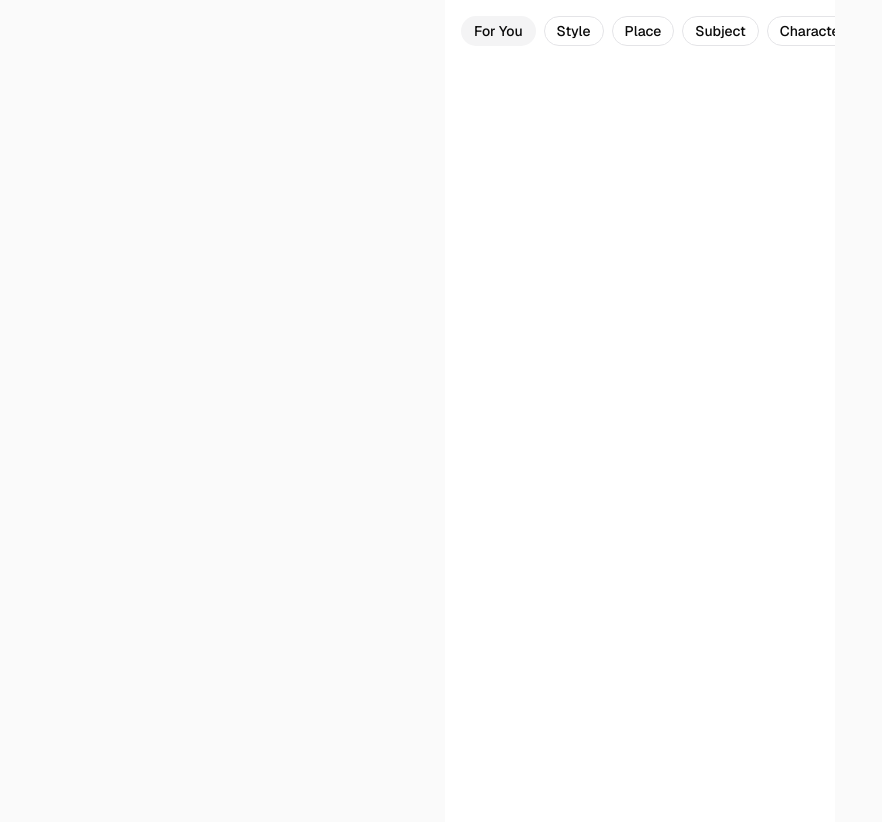
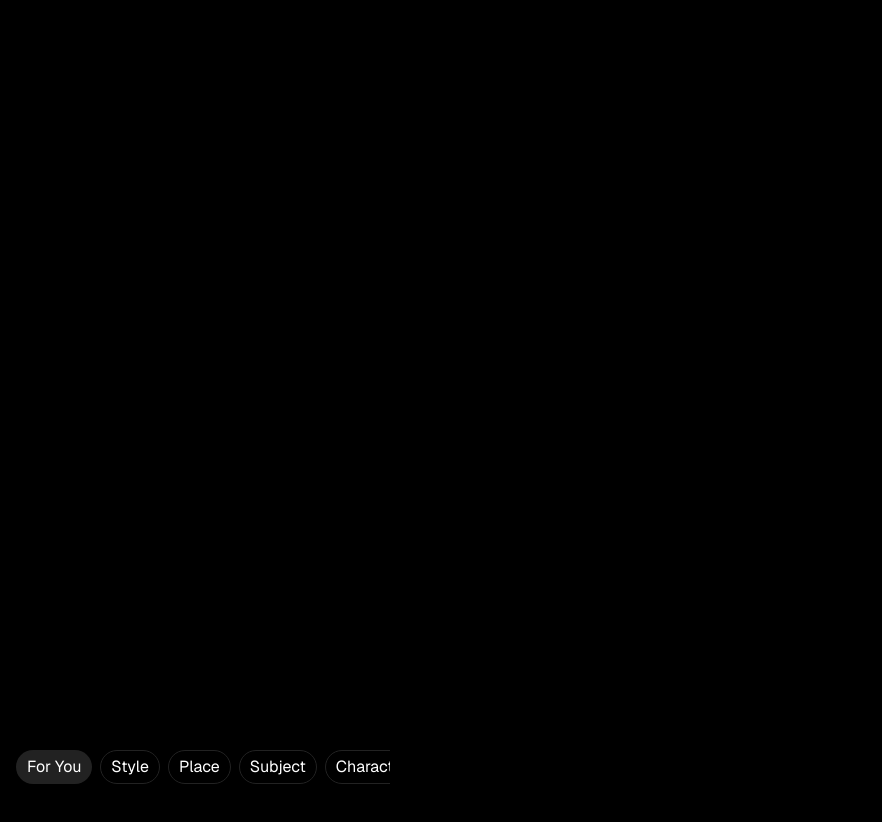
Before and after one commit to saboorbakshi/gentube, a Next.js app: page / in a window 1280 px wide. Shown: the top 822 px of the page, without its empty margins (0-882 px from the left). After the commit the page ends 800 px from the top, so only its background shows below. Built offline with nearby package versions, Linux system fonts and the light colour scheme.

Commit message:
feat: update theme

```diff
--- a/app/globals.css
+++ b/app/globals.css
@@ -1,13 +1,10 @@
 @import "tailwindcss";
 @import "tw-animate-css";
-
-@custom-variant dark (&:is(.dark *));
 
 @theme inline {
   --color-background: var(--background);
   --color-foreground: var(--foreground);
-  --font-sans: var(--font-geist-sans);
-  --font-mono: var(--font-geist-mono);
+  --font-sans: var(--font-lexend);
   --color-sidebar-ring: var(--sidebar-ring);
   --color-sidebar-border: var(--sidebar-border);
   --color-sidebar-accent-foreground: var(--sidebar-accent-foreground);
@@ -48,8 +45,8 @@
 
 :root {
   --radius: 0.625rem;
-  --background: oklch(1 0 0);
-  --foreground: oklch(0.145 0 0);
+  --background: #000000;
+  --foreground: oklch(100% 0.00011 271.152);
   --card: oklch(1 0 0);
   --card-foreground: oklch(0.145 0 0);
   --popover: oklch(1 0 0);
@@ -63,7 +60,7 @@
   --accent: oklch(0.97 0 0);
   --accent-foreground: oklch(0.205 0 0);
   --destructive: oklch(0.577 0.245 27.325);
-  --border: oklch(0.922 0 0);
+  --border: oklch(81.093% 0.00009 271.152);
   --input: oklch(0.922 0 0);
   --ring: oklch(0.708 0 0);
   --chart-1: oklch(0.646 0.222 41.116);
@@ -81,45 +78,12 @@
   --sidebar-ring: oklch(0.708 0 0);
 }
 
-.dark {
-  --background: oklch(0.145 0 0);
-  --foreground: oklch(0.985 0 0);
-  --card: oklch(0.205 0 0);
-  --card-foreground: oklch(0.985 0 0);
-  --popover: oklch(0.205 0 0);
-  --popover-foreground: oklch(0.985 0 0);
-  --primary: oklch(0.922 0 0);
-  --primary-foreground: oklch(0.205 0 0);
-  --secondary: oklch(0.269 0 0);
-  --secondary-foreground: oklch(0.985 0 0);
-  --muted: oklch(0.269 0 0);
-  --muted-foreground: oklch(0.708 0 0);
-  --accent: oklch(0.269 0 0);
-  --accent-foreground: oklch(0.985 0 0);
-  --destructive: oklch(0.704 0.191 22.216);
-  --border: oklch(1 0 0 / 10%);
-  --input: oklch(1 0 0 / 15%);
-  --ring: oklch(0.556 0 0);
-  --chart-1: oklch(0.488 0.243 264.376);
-  --chart-2: oklch(0.696 0.17 162.48);
-  --chart-3: oklch(0.769 0.188 70.08);
-  --chart-4: oklch(0.627 0.265 303.9);
-  --chart-5: oklch(0.645 0.246 16.439);
-  --sidebar: oklch(0.205 0 0);
-  --sidebar-foreground: oklch(0.985 0 0);
-  --sidebar-primary: oklch(0.488 0.243 264.376);
-  --sidebar-primary-foreground: oklch(0.985 0 0);
-  --sidebar-accent: oklch(0.269 0 0);
-  --sidebar-accent-foreground: oklch(0.985 0 0);
-  --sidebar-border: oklch(1 0 0 / 10%);
-  --sidebar-ring: oklch(0.556 0 0);
-}
-
 @layer base {
   * {
     @apply border-border outline-ring/50;
   }
   body {
     @apply bg-background text-foreground;
+    font-family: var(--font-lexend), ui-sans-serif, system-ui, sans-serif;
   }
 }
--- a/app/layout.tsx
+++ b/app/layout.tsx
@@ -1,14 +1,14 @@
 import type { Metadata } from "next";
-import { Geist, Geist_Mono } from "next/font/google";
+import { Lexend, Geist } from "next/font/google";
 import "./globals.css";
 
-const geistSans = Geist({
-  variable: "--font-geist-sans",
+const lexend = Lexend({
+  variable: "--font-lexend",
   subsets: ["latin"],
 });
 
-const geistMono = Geist_Mono({
-  variable: "--font-geist-mono",
+const geist = Geist({
+  variable: "--font-geist",
   subsets: ["latin"],
 });
 
@@ -25,7 +25,7 @@ export default function RootLayout({
   return (
     <html lang="en">
       <body
-        className={`${geistSans.variable} ${geistMono.variable} antialiased`}
+        className={`${geist.className} ${lexend.variable} ${geist.variable} antialiased`}
       >
             {children}
       </body>
--- a/app/page.tsx
+++ b/app/page.tsx
@@ -26,11 +26,11 @@ function CategoryTag({
     <button
       onClick={onClick}
       className={`
-        px-3 py-1 text-sm rounded-full whitespace-nowrap transition-colors border font-medium
+        px-2.5 py-1 text-base rounded-full whitespace-nowrap transition-colors border
         ${isFirst ? 'ml-4' : ''}
         ${isActive
-          ? "bg-zinc-100 dark:bg-zinc-800 border-transparent"
-          : "bg-transparent border-zinc-200 dark:border-zinc-800 hover:bg-zinc-50 dark:hover:bg-zinc-900"
+          ? "bg-[#222222] border-transparent"
+          : "bg-transparent border-[#222222]"
         }
       `}
     >
@@ -40,11 +40,13 @@ function CategoryTag({
 }
 
 export default function Home() {
-  const [activeCategory, setActiveCategory] = useState("For You");
+  const [activeCategory, setActiveCategory] = useState(CATEGORIES[0]);
 
   return (
-    <div className="flex min-h-screen items-center justify-center bg-zinc-50 font-sans dark:bg-black">
-      <main className="flex h-[844px] w-[390px] flex-col items-center bg-white dark:bg-black sm:items-start py-4">
+      <main className="flex max-h-screen h-[844px] w-[390px] flex-col items-center bg-black sm:items-start pt-4">
+        <div className="flex grow">
+
+        </div>
         <div className="flex w-full gap-2 overflow-x-auto pb-4 [scrollbar-width:none] [-ms-overflow-style:none] [&::-webkit-scrollbar]:hidden">
           {CATEGORIES.map((category, index) => (
             <CategoryTag
@@ -59,6 +61,5 @@ export default function Home() {
           <div className="min-w-[16px]" />
         </div>
       </main>
-    </div>
   );
 }
```
